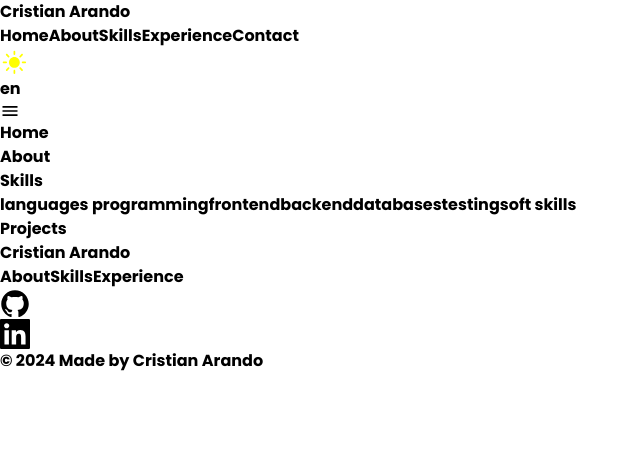
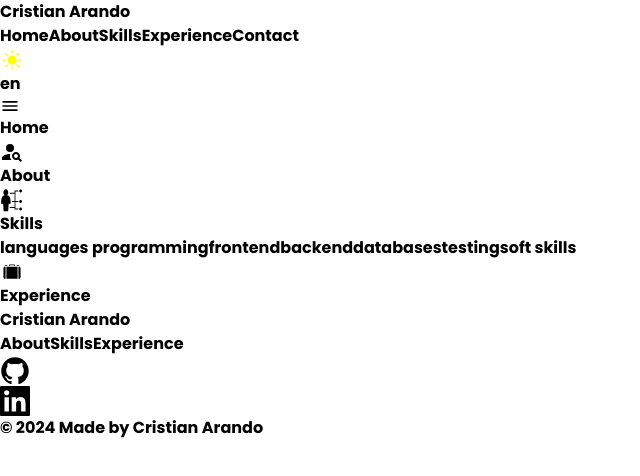
Before and after one commit to iamcristian/Portfolio, a Next.js app: page / in a window 1280 px wide. Shown: the top 476 px of the page, without its empty margins (0-640 px from the left). Built offline with nearby package versions, Linux system fonts and the light colour scheme.

Commit message:
Fix structure

```diff
--- a/app/globals.css
+++ b/app/globals.css
@@ -4,6 +4,6 @@
 
 @layer components {
   .section-page {
-    @apply h-screen w-full pt-12 px-5 sm:px-8 md:px-[8%] xl:px-[20%] bg-white text-black dark:bg-black dark:text-white transition-colors duration-1000   ;
+    @apply h-screen w-full pt-14 md:pt-20 px-5 sm:px-8 md:px-[8%] xl:px-[20%] bg-white text-black dark:bg-black dark:text-white transition-colors duration-1000;
   }
 }
--- a/app/page.tsx
+++ b/app/page.tsx
@@ -1,6 +1,6 @@
 import { About } from "@/components/About/About";
 import { Home } from "@/components/Home/Home";
-import { Projects } from "@/components/Projects/Projects";
+import { Experience } from "@/components/Experience/Experience";
 import { Skills } from "@/components/Skills/Skills";
 
 export default function MainPage() {
@@ -9,7 +9,7 @@ export default function MainPage() {
       <Home />
       <About />
       <Skills />
-      <Projects />
+      <Experience />
     </main>
   );
 }
--- a/components/About/About.tsx
+++ b/components/About/About.tsx
@@ -1,9 +1,16 @@
 import React from 'react'
+import { MdPersonSearch } from 'react-icons/md';
 
 export const About = () => {
   return (
-    <section className="section-page" id="about">
-      About
+    <section
+      className="section-page flex flex-col justify-start"
+      id="about"
+    >
+      <h2 className="mb-4">
+        <MdPersonSearch size={"1.5rem"} className="inline-block" /> About
+      </h2>
+      {/** Add your content here */}
     </section>
   );
 }
--- /dev/null
+++ b/components/Experience/Experience.tsx
@@ -0,0 +1,15 @@
+import React from "react";
+import { GiSuitcase } from "react-icons/gi";
+
+export const Experience = () => {
+  return (
+    <section
+      className="section-page flex flex-col justify-start"
+      id="projects"
+    >
+      <h2 className="mb-4">
+        <GiSuitcase size={"1.5rem"} className="inline-block" /> Experience
+      </h2>
+    </section>
+  );
+};
--- a/components/Home/Home.tsx
+++ b/components/Home/Home.tsx
@@ -1,7 +1,10 @@
 export const Home = () => {
   return (
-    <section className="section-page" id="home">
-      Home
+    <section
+      className="section-page flex flex-col justify-start"
+      id="home"
+    >
+      <h2 className="mb-4">Home</h2>
     </section>
   );
 };
--- a/components/Navbar/Navbar.tsx
+++ b/components/Navbar/Navbar.tsx
@@ -46,13 +46,13 @@ export const Navbar = () => {
         {theme === "light" ? (
           <FaMoon
             className="cursor-pointer"
-            size={"1.8rem"}
+            size={"1.5rem"}
             onClick={toggleTheme}
           />
         ) : (
           <IoIosSunny
             className="cursor-pointer"
-            size={"1.8rem"}
+            size={"1.5rem"}
             color="yellow"
             onClick={toggleTheme}
           />
--- a/components/Projects/Projects.tsx
+++ /dev/null
@@ -1,9 +0,0 @@
-import React from 'react'
-
-export const Projects = () => {
-  return (
-    <section className="section-page" id="projects">
-      Projects
-    </section>
-  );
-}
--- a/components/Skills/Skills.tsx
+++ b/components/Skills/Skills.tsx
@@ -1,12 +1,15 @@
 import { TabTable } from "./TabTable";
+import { GiSkills } from "react-icons/gi";
 
 export const Skills = () => {
   return (
     <section
-      className="section-page flex flex-col justify-start items-center md:items-start md:py-32"
+      className="section-page flex flex-col justify-start"
       id="skills"
     >
-      <h2 className="text-center mb-4">Skills</h2>
+      <h2 className="mb-4">
+        <GiSkills size={"1.5rem"} className="inline-block" /> Skills
+      </h2>
       <TabTable />
     </section>
   );
--- a/components/Skills/TabTable.tsx
+++ b/components/Skills/TabTable.tsx
@@ -34,7 +34,7 @@ export const TabTable = () => {
 
   return (
     <>
-      <div className="flex justify-center space-x-4 gap-4">
+      <div className="flex justify-center space-x-4 gap-4 flex-wrap">
         {tabs.map((tab: string) => (
           <ButtonTab
             key={tab}
```
